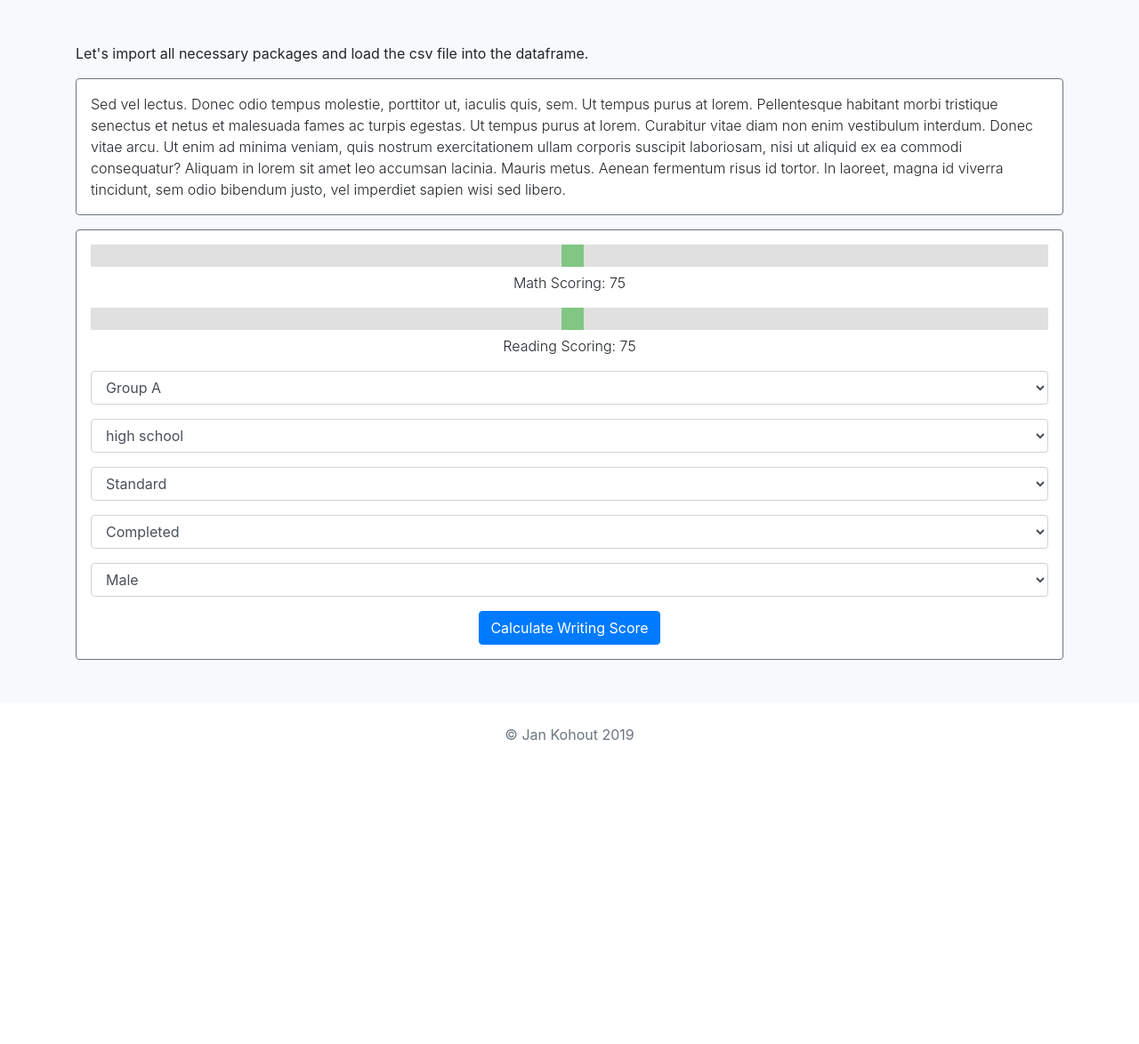
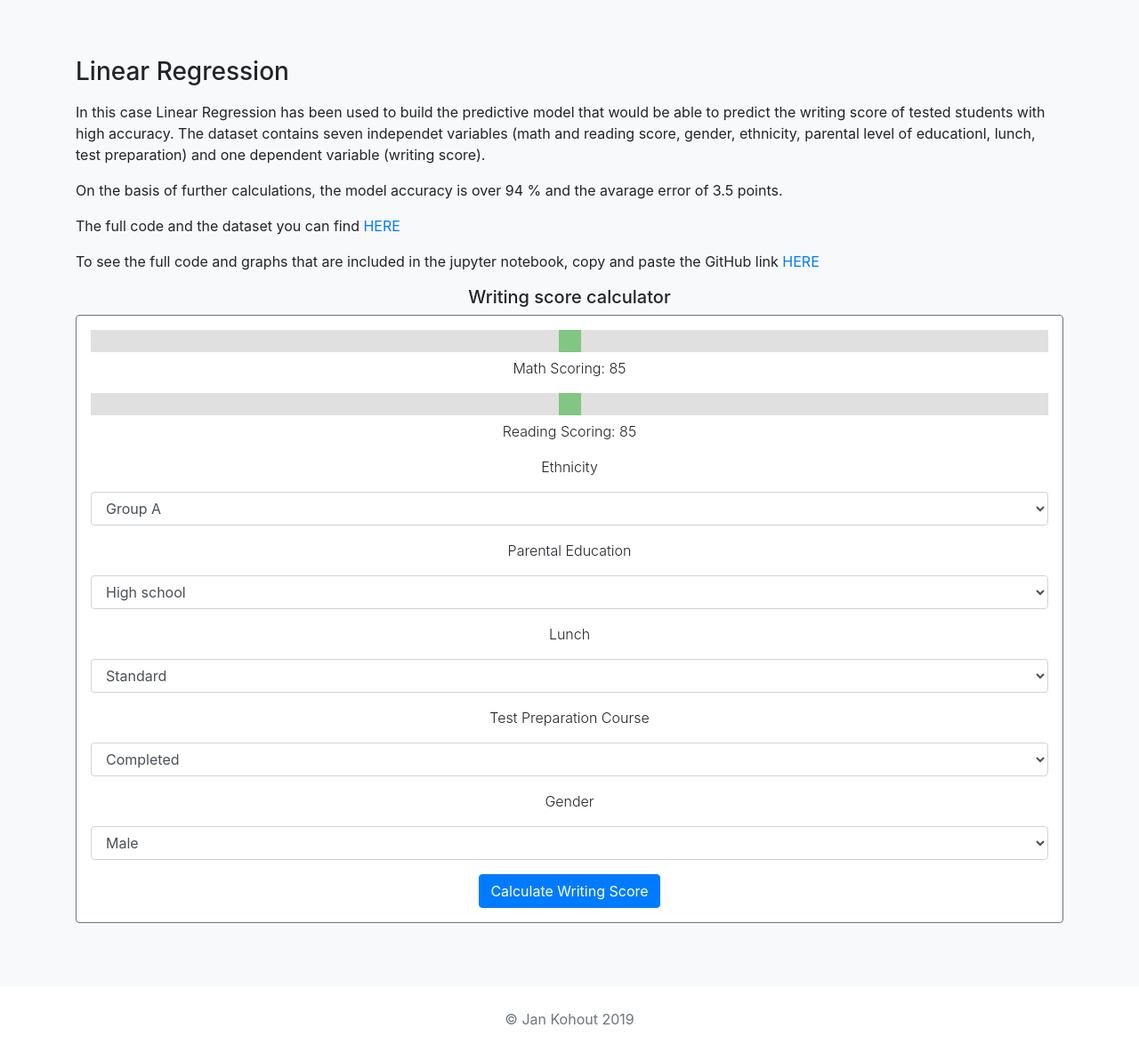
Before and after one commit to kukayatan/django, a Django app: page /ml/ml_linreg/ in a window 1280 px wide. Shown: the part 56-1230 px from the top of the page at 89% size. Before the commit the page ends 889 px from the top, so only its background shows below. Run offline with Django 3.2, Linux system fonts and the light colour scheme; parts of the project's set-up code (start-up, migrations or seed data) failed here and were passed over; some libraries are stand-ins or nearby versions.

Commit message:
linear regression

```diff
--- a/machinelearning/forms.py
+++ b/machinelearning/forms.py
@@ -7,11 +7,11 @@ class FormLR(forms.Form):
     gender = forms.ChoiceField(choices=choice_gender, label="", widget=forms.Select(attrs={'class':'form-control'}))
     choice_ethnicity = ((1,"Group A"),(2,"Group B"),(3,"Group C"),(4,"Group D"),(5,"Group E"))
     ethnicity = forms.ChoiceField(choices=choice_ethnicity, label="", widget=forms.Select(attrs={'class':'form-control'}))
-    choice_parent = ((1,"high school"),(2,"some college"),(3,"bachelor's degree"),(4,"master's degree"),(5,"associate's degree"),(6,"some high school"))
+    choice_parent = ((1,"High school"),(2,"Some college"),(3,"Bachelor's degree"),(4,"Master's degree"),(5,"Associate's degree"),(6,"Some high school"))
     parent = forms.ChoiceField(choices=choice_parent, label="", widget=forms.Select(attrs={'class':'form-control'}))
     lunch_gender = ((1,"Standard"),(2,"Reduced"))
     lunch = forms.ChoiceField(choices=lunch_gender, label="", widget=forms.Select(attrs={'class':'form-control'}))
     choice_preparation = ((1,"Completed"),(2,"None"))
     preparation = forms.ChoiceField(choices=choice_preparation, label="", widget=forms.Select(attrs={'class':'form-control'}))
-    math = forms.IntegerField(widget=forms.NumberInput(attrs={'type':'range', 'step': '1', 'min': '1', 'max': '148','id':'myRange','class':'slider'}))
-    reading = forms.IntegerField(widget=forms.NumberInput(attrs={'type':'range', 'step': '1', 'min': '1', 'max': '148','id':'myRange2','class':'slider'}))
+    math = forms.IntegerField(widget=forms.NumberInput(attrs={'type':'range', 'step': '1', 'min': '50', 'max': '120','id':'myRange','class':'slider'}))
+    reading = forms.IntegerField(widget=forms.NumberInput(attrs={'type':'range', 'step': '1', 'min': '50', 'max': '120','id':'myRange2','class':'slider'}))
--- a/templates/ml/ml_linreg.html
+++ b/templates/ml/ml_linreg.html
@@ -8,11 +8,13 @@
 {% endblock %}
 {% block bodytext %}
 
-<p>Let's import all necessary packages and load the csv file into the dataframe.     </p>
+<p><h3>Linear Regression </h3>    </p>
+<p>In this case Linear Regression has been used to build the predictive model that would be able to predict the writing score of tested students with high accuracy. The dataset contains seven independet variables (math and reading score, gender, ethnicity, parental level of educationl, lunch, test preparation) and one dependent variable (writing score).</p>
+<p>On the basis of further calculations, the model accuracy is over 94 % and the avarage error of 3.5 points.</p>
+<p>The full code and the dataset you can find <a href="https://github.com/kukayatan/jupyter_test">HERE</a></p>
+<p>To see the full code and graphs that are included in the jupyter notebook, copy and paste the GitHub link <a href="https://nbviewer.jupyter.org/">HERE</a></p>
 
-<p class="px-3 py-3 bg-white rounded border border-secondary font-weight-light">
-    Sed vel lectus. Donec odio tempus molestie, porttitor ut, iaculis quis, sem. Ut tempus purus at lorem. Pellentesque habitant morbi tristique senectus et netus et malesuada fames ac turpis egestas. Ut tempus purus at lorem. Curabitur vitae diam non enim vestibulum interdum. Donec vitae arcu. Ut enim ad minima veniam, quis nostrum exercitationem ullam corporis suscipit laboriosam, nisi ut aliquid ex ea commodi consequatur? Aliquam in lorem sit amet leo accumsan lacinia. Mauris metus. Aenean fermentum risus id tortor. In laoreet, magna id viverra tincidunt, sem odio bibendum justo, vel imperdiet sapien wisi sed libero.
-</p>
+<div class="text-center"><h5>Writing score calculator</h5></div>
 <div class="px-3 py-3 bg-white rounded border border-secondary font-weight-light text-center ">
     <form action="" method="post">
     {% csrf_token %}
@@ -26,11 +28,15 @@
 
         <p>Reading Scoring: <span id="demo2"></span></p>
     </div>
-
+   <p>Ethnicity</p>
     <p> {{ form.ethnicity }} </p>
+   <p>Parental Education</p>
     <p> {{ form.parent }} </p>
+    <p>Lunch</p>
     <p> {{ form.lunch }} </p>
+    <p>Test Preparation Course</p>
     <p> {{ form.preparation }} </p>
+    <p>Gender</p>
     <p> {{ form.gender }} </p>
 
       <script>
@@ -52,14 +58,17 @@
    <input type="submit" class="btn btn-primary" value="Calculate Writing Score">
 </form>
 </div>
+<br>
+<div class="text-center">  <b>
+{% if  myarray is not None %}
 
-{% if  myarray != "" %}
-
-{{ myarray }}
+According to the model, the estimated writing score would be {{ myarray }} points.
 
 {% else  %}
 
 
 {% endif %}
 
+
+</b></div>
 {% endblock %}
```
